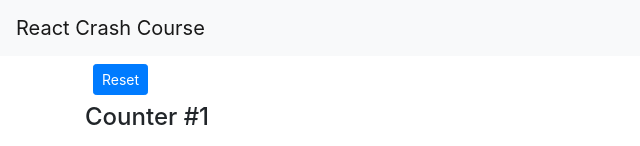
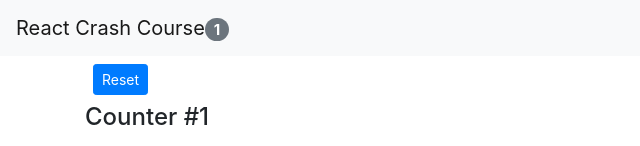
Before and after one commit to mfarahanchi/ReactCrashCourse, a React (Create React App) app: page / in a window 1280 px wide. Shown: the top 146 px of the page, without its empty margins (0-640 px from the left). Built offline with nearby package versions, Linux system fonts and the light colour scheme.

Commit message:
multiple components in sync / bubble up state min 126'

```diff
--- a/src/App.js
+++ b/src/App.js
@@ -1,18 +1,61 @@
-import React from "react";
+import React, { Component } from "react";
 import "./App.css";
 import "bootstrap/dist/css/bootstrap.css";
 import NavBar from "./components/navbar";
 import Counters from "./components/counters";
 
-function App() {
+class App extends Component {
+  state = {
+    counters: [
+      { id: 1, value: 4 },
+      { id: 2, value: 0 },
+      { id: 3, value: 0 },
+      { id: 4, value: 0 }
+    ]
+  };
+
+  handleDelete = counterId => {
+    // console.log("handle delete triggered", counterId);
+    const counters = this.state.counters.filter(c => c.id !== counterId);
+    // this.setState({ counters: counters });
+    this.setState({ counters });
+  };
+
+  handleReset = () => {
+    const state = this.state.counters.map(c => {
+      c.value = 0;
+      return c;
+    });
+    this.setState(state);
+  };
+
+  handleIncrement = counter => {
+    // console.log("handle Increment");
+    const counters = [...this.state.counters];
+    const index = counters.indexOf(counter);
+    counters[index] = { ...counter };
+    counters[index].value++;
+    // console.log(counters[index]);
+    this.setState({ counters });
+  };
+
+  render() {
     return (
       <React.Fragment>
-      <NavBar />
+        <NavBar
+          totalCounters={this.state.counters.filter(c => c.value > 0).length}
+        />
         <main className="container">
-        <Counters />
+          <Counters
+            onReset={this.handleReset}
+            onDelete={this.handleDelete}
+            onIncrement={this.handleIncrement}
+            counters={this.state.counters}
+          />
         </main>
       </React.Fragment>
     );
   }
+}
 
 export default App;
--- a/src/components/counters.jsx
+++ b/src/components/counters.jsx
@@ -2,55 +2,21 @@
 import Counter from "./counter";
 
 class Counters extends Component {
-  state = {
-    counters: [
-      { id: 1, value: 4 },
-      { id: 2, value: 0 },
-      { id: 3, value: 0 },
-      { id: 4, value: 0 }
-    ]
-  };
-
-  handleDelete = counterId => {
-    // console.log("handle delete triggered", counterId);
-    const counters = this.state.counters.filter(c => c.id !== counterId);
-    // this.setState({ counters: counters });
-    this.setState({ counters });
-  };
-
-  handleReset = () => {
-    const state = this.state.counters.map(c => {
-      c.value = 0;
-      return c;
-    });
-    this.setState(state);
-  };
-
-  handleIncrement = counter => {
-    // console.log("handle Increment");
-    const counters = [...this.state.counters];
-    const index = counters.indexOf(counter);
-    counters[index] = { ...counter };
-    counters[index].value++;
-    // console.log(counters[index]);
-    this.setState({ counters });
-  };
-
   render() {
     return (
       <div>
         <button
           className="btn btn-primary btn-sm m-2"
-          onClick={this.handleReset}
+          onClick={this.props.onReset}
         >
           Reset
         </button>
-        {this.state.counters.map(counter => (
+        {this.props.counters.map(counter => (
           <Counter
             key={counter.id}
             counter={counter}
-            onDelete={this.handleDelete}
-            onIncrement={this.handleIncrement}
+            onDelete={this.props.onDelete}
+            onIncrement={this.props.onIncrement}
           >
             <h4>Counter #{counter.id}</h4>
           </Counter>
--- a/src/components/navbar.jsx
+++ b/src/components/navbar.jsx
@@ -3,8 +3,11 @@
   render() {
     return (
       <nav className="navbar navbar-light bg-light">
-        <a class="navbar-brand" href="#">
+        <a className="navbar-brand" href="#hh">
           React Crash Course
+          <span className="badge badge-secondary badge-pill">
+            {this.props.totalCounters}
+          </span>
         </a>
       </nav>
     );
```
Lines whose indentation alone changed are shown as unchanged.
